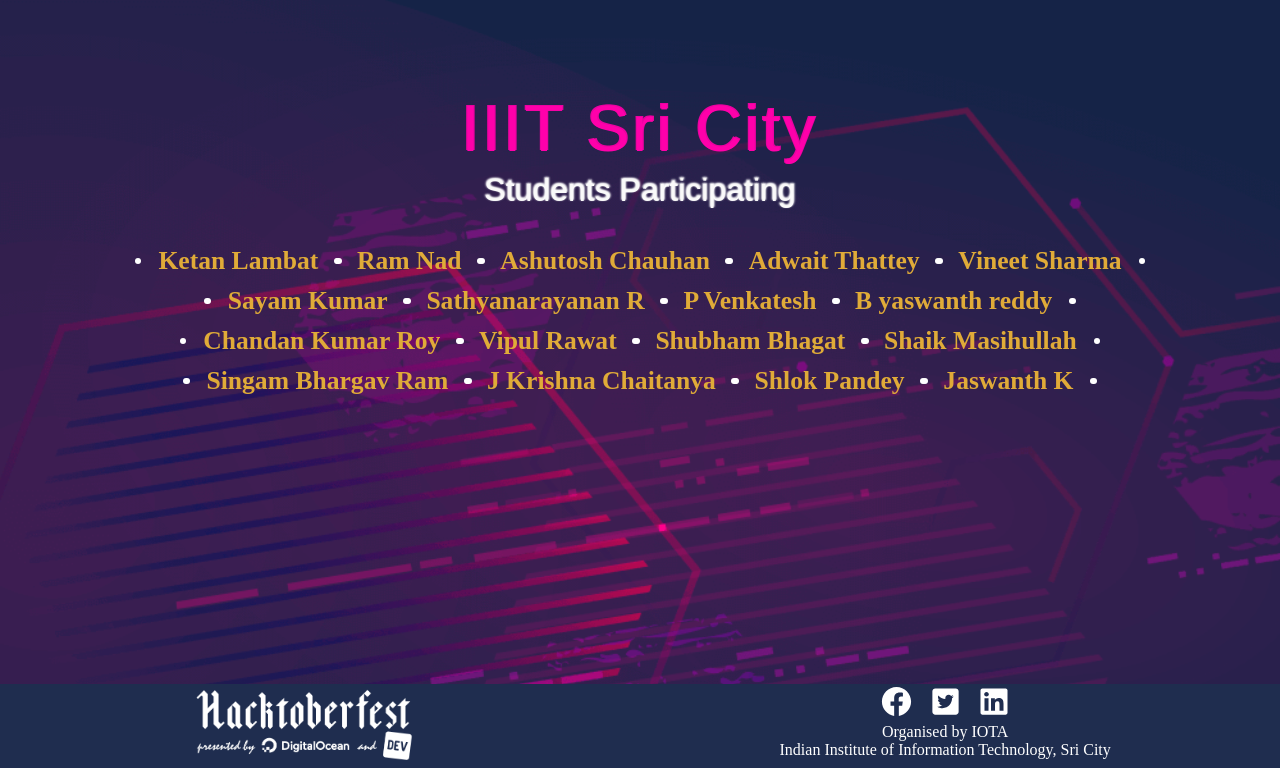
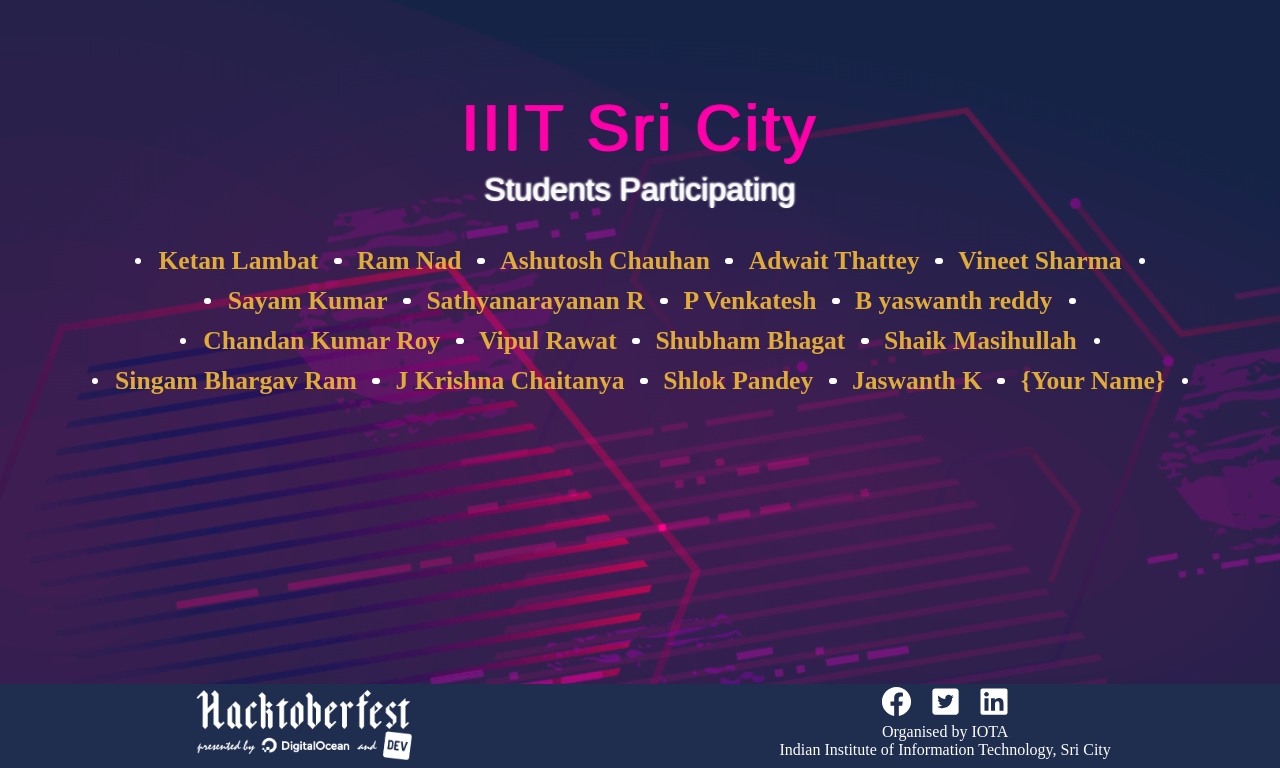
Before and after one commit to Project-Club-IIITS/hacktoberfest2019-participants, a Jekyll site: the page index.html, which Jekyll copies as it is, in a window 1280 px wide, cut to the strip 132-900 px from the top of the page. Built offline with Jekyll 4.4.1, drawn with Linux system fonts in a browser that asks for light colours; some web fonts are replaced.

Commit message:
Update index.html

```diff
--- a/index.html
+++ b/index.html
@@ -63,6 +63,7 @@
                 <li><a href="https://github.com/chaitanya531">J Krishna Chaitanya</a></li>
                 <li><a href="https://github.com/b30wulffz">Shlok Pandey</a></li>
                 <li><a href="https://github.com/JazzKriss21">Jaswanth K</a></li>
+                <li><a  href="https://github.com/Shreyas-MS">{Your Name}</a></li>
 
             </ul>
         </div>
```
